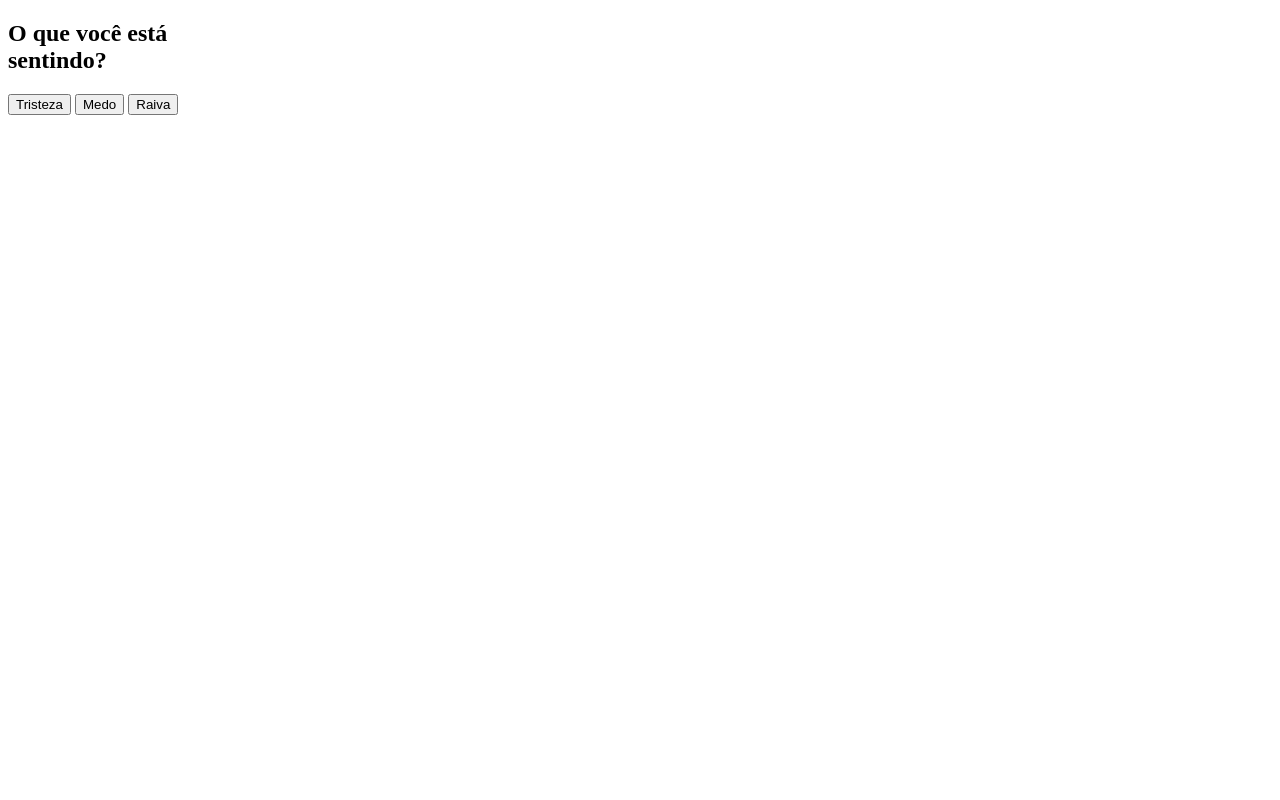
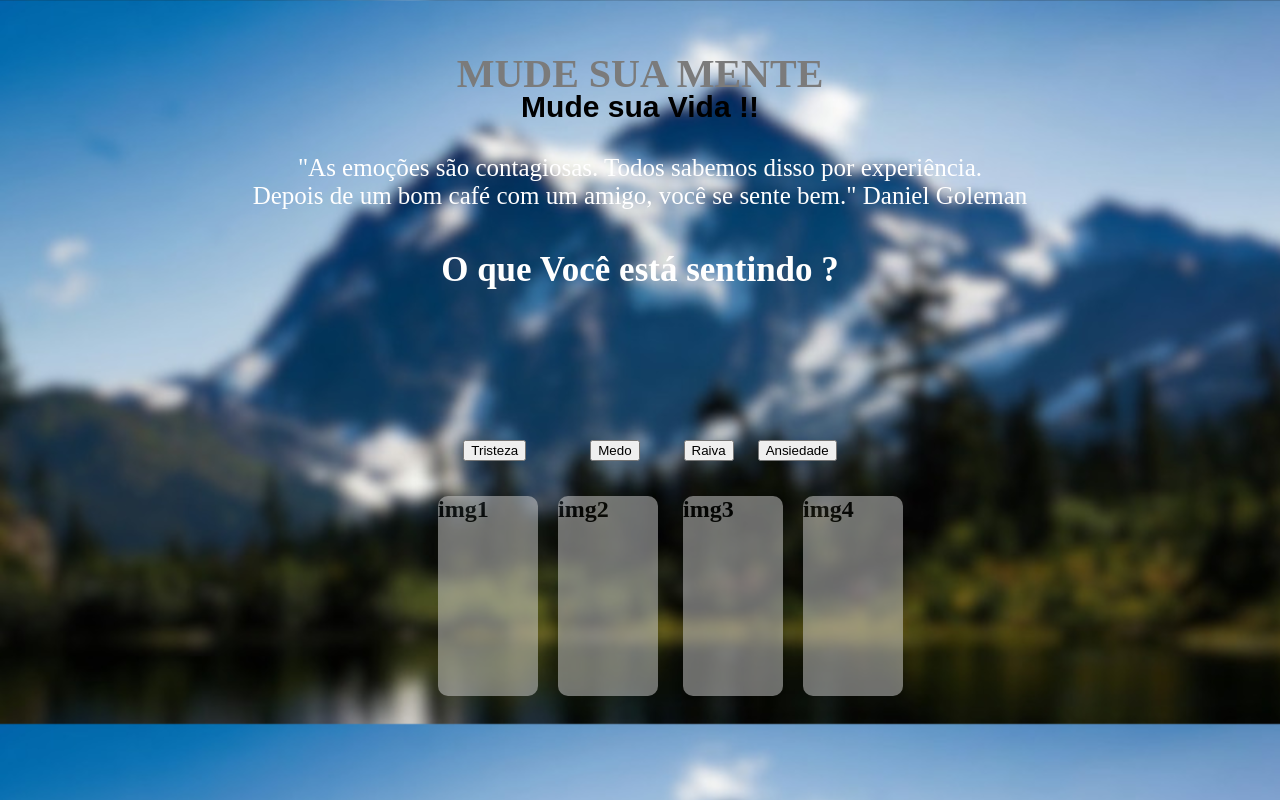
Before and after one commit to jonatancolt/ITU-ADS-242-GRUPO-02, a PHP site: page /home.php in a window 1280 px wide. Run offline with PHP 8.4, Linux system fonts and the light colour scheme.

Commit message:
criacao de classes e esqueleto da pagina HOME em HTML e CSS

```diff
--- a/assets/CSS/home.css
+++ b/assets/CSS/home.css
@@ -0,0 +1,126 @@
+body{
+    background-image: url('../images/montanha.jpg'); /*imagem de fundo*/
+    background-size: cover; /*imagem de fundo cobre a pagina*/
+    background-repeat: repeat-y; /*imagem de fundo repete na vertical */
+
+}
+
+
+
+.titulo {
+    text-align: center; /*alinhando o texto ao centro*/
+    color: #7b7b7b; /*define a cor do titulo*/
+    font-size: 40px;/*define o tamanho da fonte */
+    margin-top: 50px; /*define uma margem referente ao topo da página*/
+}
+
+.subtitulo{
+    text-align: center; /*alinhando o texto ao centro*/
+    color: black; /*define a cor do texto*/
+    font-size: 30px; /*define o tamanho da fonte */
+    font-weight: bold; /*deixa o texto em Negrito*/
+    font-family: sans-serif; /*atrubui uma nova fonte ao texto*/
+    margin-top: -40px; /*define uma margem referente ao topo da página*/
+}
+
+
+.citacao{
+    text-align: center; /*alinhando o texto ao centro*/
+    color: white; /*define a cor do texto*/
+    font-size: 25px;
+    margin-top: 30px;
+
+}
+
+.sentindo{
+    text-align: center; /*alinhando o texto ao centro*/
+    color: white; /*define a cor do texto*/
+    font-size: 35px; /*define o tamanho da fonte */
+    margin-top: 40px; /*define uma margem referente ao topo da página*/
+}
+
+.botoes{
+    text-align: center; /*alina a classe botoes no centro da pagina*/
+    align-items: center; /* ????? */
+    margin-top: 120px; /*define uma margem referente ao topo da página*/
+}
+
+/*#btn_geral{
+    justify-content: space-between;
+    margin: 0 10px;
+    padding: 10px 20px;
+}*/
+
+
+.btn_tristeza{ /*Todas as classes btn_... abaixo estão fazendo o espaçamento entre os botoes */
+    margin: 30px;
+
+}
+
+.btn_medo{
+    margin: 30px;
+}
+
+.btn_raiva{
+    margin: 10px;
+}
+
+.btn_raiva{
+    margin: 10px;
+}
+
+
+.btn_ansiedade{
+    margin: 10px;
+}
+
+.imagens{ /*Para que os espaços das imagens fiquem alinhados na horizontal */
+   display: flex;
+}
+
+
+.img_um{
+    background-color: lightgray; /*Cor da caixa da imagem*/
+    height: 200px; /*altura*/
+    width: 100px; /*largura*/
+   margin-left: 430px  ; /*margem referente a lateral esquerda da tela*/
+   margin-top: 5px; /*margem referente aos botões*/
+   border-radius: 10px; /*Para arredondar a borda do texto*/
+   opacity: 0.5; /*deixa a caixa mais transparente*/
+}
+
+/*Os mesmos atributos se repetem até a classe img_quatro*/
+
+.img_dois{
+    background-color: lightgray;
+    height: 200px;
+    width: 100px;
+   margin-left: 450px;
+   margin: 20px;
+   margin-top: 5px;
+   border-radius: 10px;
+   opacity: 0.5;
+}
+
+.img_tres{
+    background-color: lightgray;
+    height: 200px;
+    width: 100px;
+   margin-left: 450px;
+   margin: 5px;
+   margin-top: 5px;
+   border-radius: 10px;
+   opacity: 0.5;
+}
+
+
+.img_quatro{
+    background-color: lightgray;
+    height: 200px;
+    width: 100px;
+   margin-left: 450px;
+   margin: 15px;
+   margin-top: 5px;
+   border-radius: 10px;
+   opacity: 0.5;
+}
--- a/home.php
+++ b/home.php
@@ -3,22 +3,36 @@
 <head>
     <meta charset="UTF-8">
     <meta name="viewport" content="width=device-width, initial-scale=1.0">
-    <link rel="stylesheet" href="">
+    <link rel="stylesheet" href="./assets/CSS/home.css">
     <title>Home</title>
 </head>
 <body>
     <section class="container">
         <div id="fundo">
-            <h1 class="títuloDoH1">
-                O que você está<br> sentindo?
+            <h1 class="titulo"><! -- classe para o titulo do dite --!>
+                 MUDE SUA MENTE
             </h1>
+            <p class="subtitulo">Mude sua Vida !!</p>
+            <p class="citacao"> "As emoções são contagiosas. Todos sabemos disso por experiência.<br>
+            Depois de um bom café com um amigo, você se sente bem." Daniel Goleman</p>
+        </div>
 
+        <div>
+            <h2 class="sentindo"> O que Você está sentindo ?</h2>
+        </div>
 
             <div class="botoes">
-                <button class="btn1Tristeza" onclick="goToPage('tristeza')">Tristeza</button>
-                <button class="btn2Medo" onclick="goToPage('medo')">Medo</button>
-                <button class="btn3Raiva" onclick="goToPage('raiva')">Raiva</button>
+                <button id="btn_geral" class="btn_tristeza" onclick="goToPage('tristeza')">Tristeza</button>
+                <button id="btn_geral" class="btn_medo" onclick="goToPage('medo')">Medo</button>
+                <button id="btn_geral" class="btn_raiva" onclick="goToPage('raiva')">Raiva</button>
+                <button id="btn_geral" class="btn_ansiedade" onclick="goToPage('raiva')">Ansiedade</button>
             </div>
+
+        <div class="imagens">
+            <h1 class="img_um">img1</h1>
+            <h1 class="img_dois">img2</h1>
+            <h1 class="img_tres">img3</h1>
+            <h1 class="img_quatro">img4</h1>
         </div>
     </section>
     <script src="assets/JS/rotasDePaginas.js"></script>
```
Also changed, not shown: assets/images/montanha.jpg (added).
